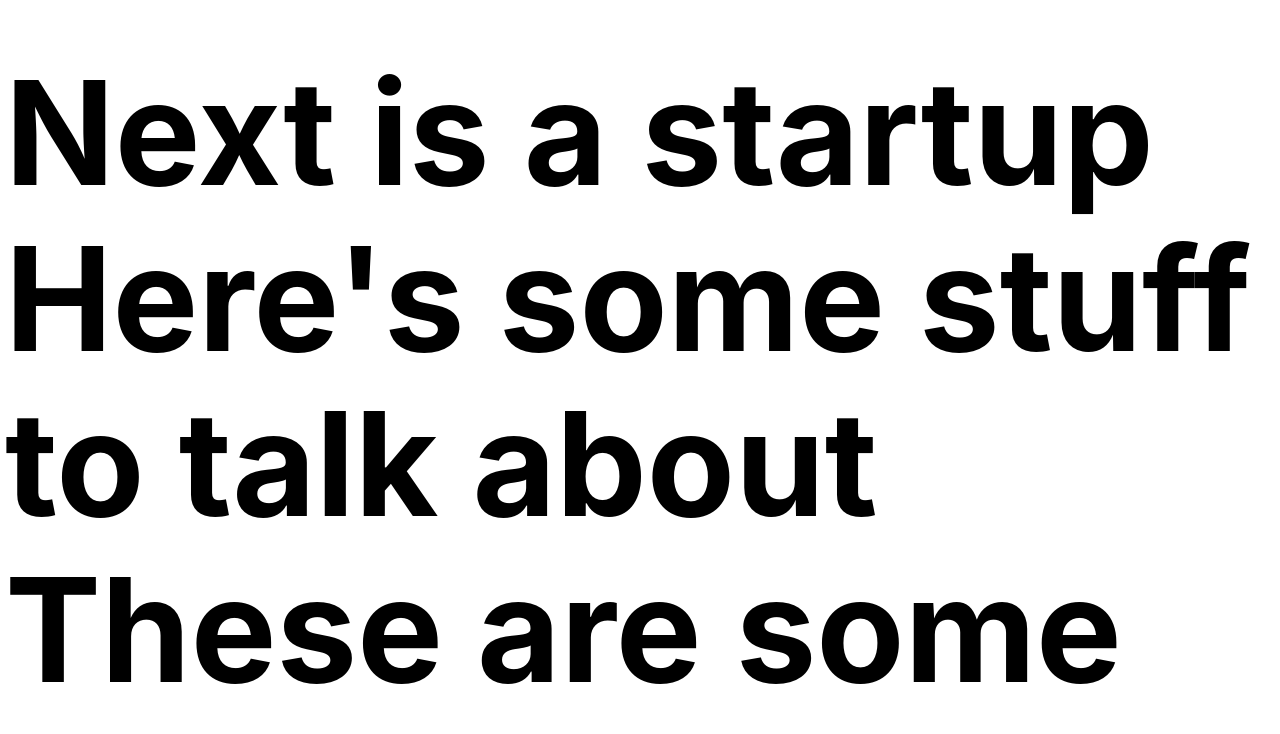
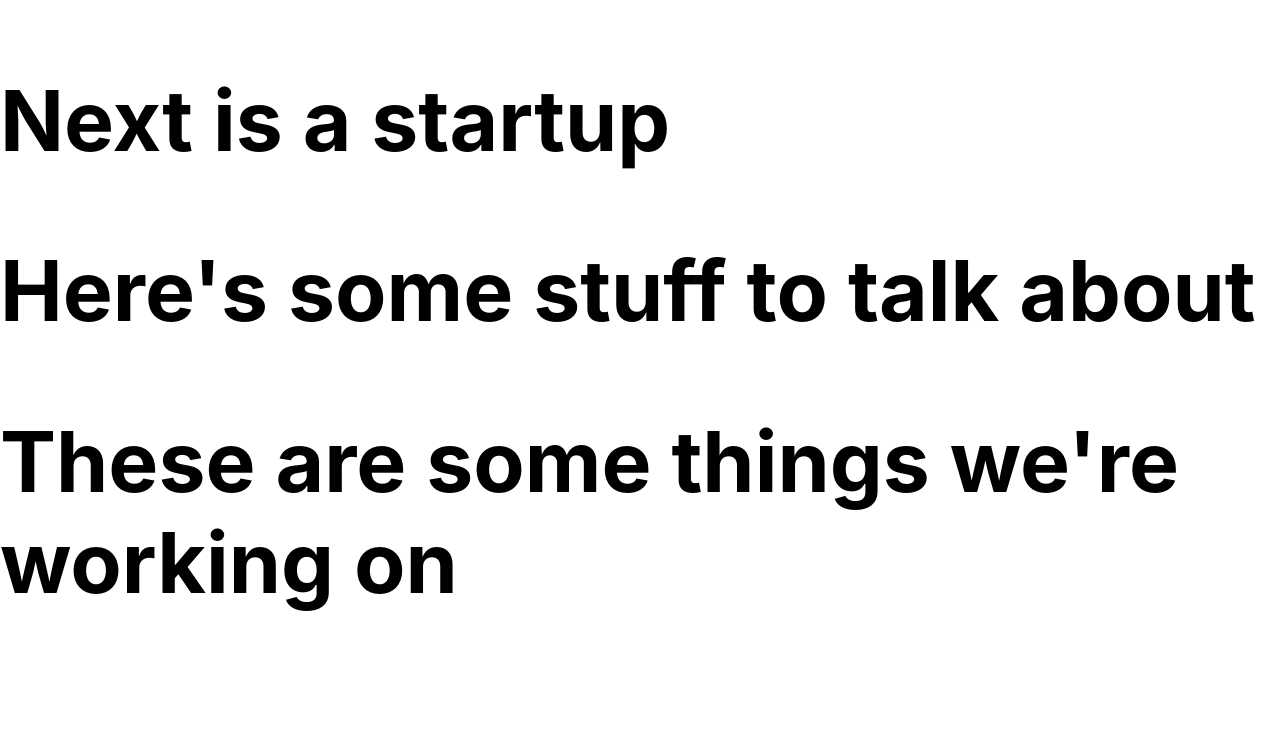
Before and after one commit to buildwhatsnext/Next--Website, a Next.js app: page / in a window 1280 px wide. Shown: the top 734 px of the page. Built offline with nearby package versions, Linux system fonts and the light colour scheme.

Commit message:
testing out scrolling - made sections

```diff
--- a/pages/index.js
+++ b/pages/index.js
@@ -13,11 +13,18 @@ export default function Home() {
       </Head>
 
       <main>
-        <section>
-          <div className="title">
+        <section className="section">
+          <div className="title" id="1">
             <h1>{ line1 }</h1>
             <h1>{ line2 }</h1>
             <h1>{ line3 }</h1>
+          </div>
+        </section>
+        <section className="section">
+          <div className="title" id="2">
+            <h1>Second stuff</h1>
+            <h1>Second stuff  dfasfsdf </h1>
+            <h1>More to come!</h1>
           </div>
         </section>
       </main>
--- a/styles/index.scss
+++ b/styles/index.scss
@@ -9,141 +9,16 @@ html, body {
     Oxygen, Ubuntu, Cantarell, Fira Sans, Droid Sans, Helvetica Neue,
     sans-serif;
   font-size: 10px;
-
+  // background-color: red;
 }
 
 * {
   box-sizing: border-box;
 }
 
-section {
+.section {
+  height: 100vh;
   min-height: 100vh;
-}
-
-.container {
-  // min-height: 100vh;
-  padding: 0 0.5rem;
-  display: flex;
-  flex-direction: column;
-  justify-content: center;
-  align-items: center;
-}
-
-main {
-  padding: 5rem 0;
-  flex: 1;
-  display: flex;
-  flex-direction: column;
-  justify-content: center;
-  align-items: center;
-}
-
-  footer {
-    width: 100%;
-    height: 100px;
-    border-top: 1px solid #eaeaea;
-    display: flex;
-    justify-content: center;
-    align-items: center;
-  }
-
-  footer img {
-    margin-left: 0.5rem;
-  }
-
-  footer a {
-    display: flex;
-    justify-content: center;
-    align-items: center;
-  }
-
-  a {
-    color: inherit;
-    text-decoration: none;
-  }
-
-  .title a {
-    color: #0070f3;
-    text-decoration: none;
-  }
-
-  .title a:hover,
-  .title a:focus,
-  .title a:active {
-    text-decoration: underline;
-  }
-
-  .title h1 {
-    font-size: 4.8rem;
-    text-align: left;
-    margin-top: 0;
-    margin-bottom: 0;
-  }
-
-  .title {
-    margin: 0;
-    line-height: 1.15;
-    font-size: 4rem;
-    white-space: pre-wrap;
-  }
-
-  .title,
-  .description {
-    text-align: center;
-  }
-
-  .description {
-    line-height: 1.5;
-    font-size: 1.5rem;
-  }
-
-  code {
-    background: #fafafa;
-    border-radius: 5px;
-    padding: 0.75rem;
-    font-size: 1.1rem;
-    font-family: Menlo, Monaco, Lucida Console, Liberation Mono,
-      DejaVu Sans Mono, Bitstream Vera Sans Mono, Courier New, monospace;
-  }
-
-  .grid {
-    display: flex;
-    align-items: center;
-    justify-content: center;
-    flex-wrap: wrap;
-
-    max-width: 800px;
-    margin-top: 3rem;
-  }
-
-  .card {
-    margin: 1rem;
-    flex-basis: 45%;
-    padding: 1.5rem;
-    text-align: left;
-    color: inherit;
-    text-decoration: none;
-    border: 1px solid #eaeaea;
-    border-radius: 10px;
-    transition: color 0.15s ease, border-color 0.15s ease;
-  }
-
-  .card:hover,
-  .card:focus,
-  .card:active {
-    color: #0070f3;
-    border-color: #0070f3;
-  }
-
-  .card h3 {
-    margin: 0 0 1rem 0;
-    font-size: 1.5rem;
-  }
-
-  .card p {
-    margin: 0;
-    font-size: 1.25rem;
-    line-height: 1.5;
 }
 
 @media (max-width: $bp__mobile) {
@@ -161,6 +36,6 @@ main {
 
 @media (min-width: $bp__desktop) {
   .title h1 {
-      font-size: 14.4rem;
+    font-size: 8.4rem;
   }
 }
```
Lines whose indentation alone changed are shown as unchanged.
